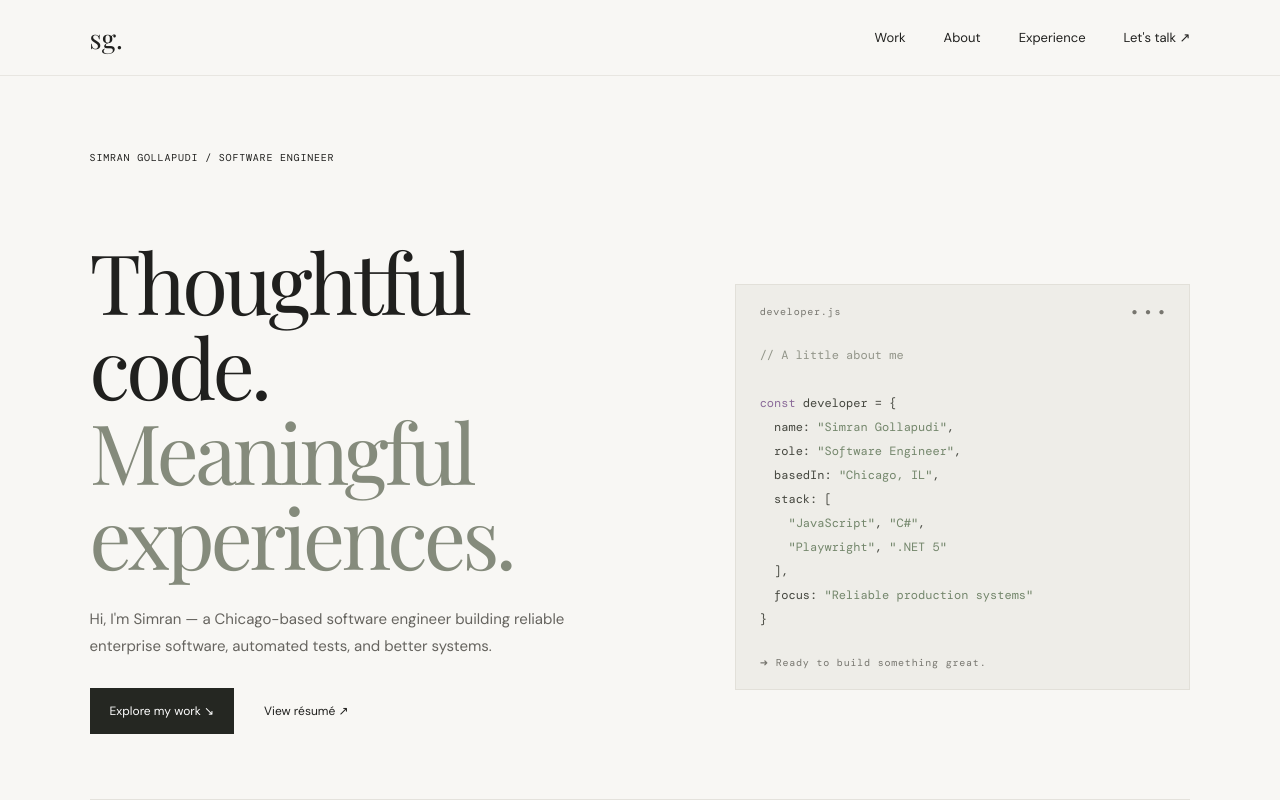
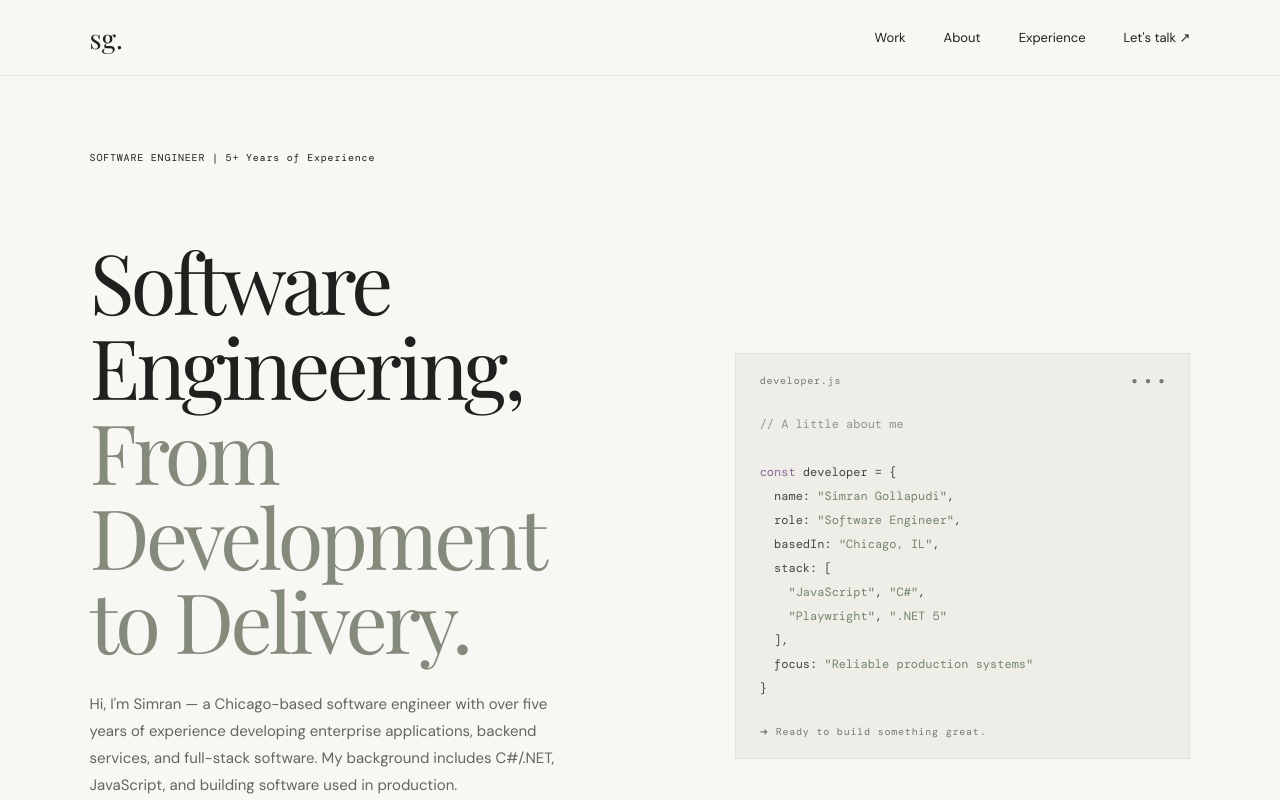
Before and after one commit to gollapud/simrangollapudi.github.io, a React (Vite) app: page / in a window 1280 px wide. Shown: the top 800 px of the page. Built offline with nearby package versions, Linux system fonts and the light colour scheme.

Commit message:
Language on Front Page
Changing text

```diff
--- a/src/App.tsx
+++ b/src/App.tsx
@@ -16,16 +16,16 @@ function App() {
 
       <main>
         <section className="hero">
-          <div className="eyebrow">SIMRAN GOLLAPUDI / SOFTWARE ENGINEER</div>
+          <div className="eyebrow">SOFTWARE ENGINEER | 5+ Years of Experience</div>
 
           <div className="hero-content">
             <div>
-              <h1>Thoughtful code.<br />
-                <span>Meaningful<br />experiences.</span>
+              <h1>Software Engineering, <br />
+                <span>From Development<br />to Delivery.</span>
               </h1>
               <p className="intro">
-                Hi, I'm Simran — a Chicago-based software engineer building
-                reliable enterprise software, automated tests, and better systems.
+                Hi, I'm Simran —  a Chicago-based software engineer with over five years of
+                 experience developing enterprise applications, backend services, and full-stack software. My background includes C#/.NET, JavaScript, and building software used in production.
               </p>
               <div className="hero-links">
                 <a href="#work" className="primary-link">Explore my work ↘</a>
```
